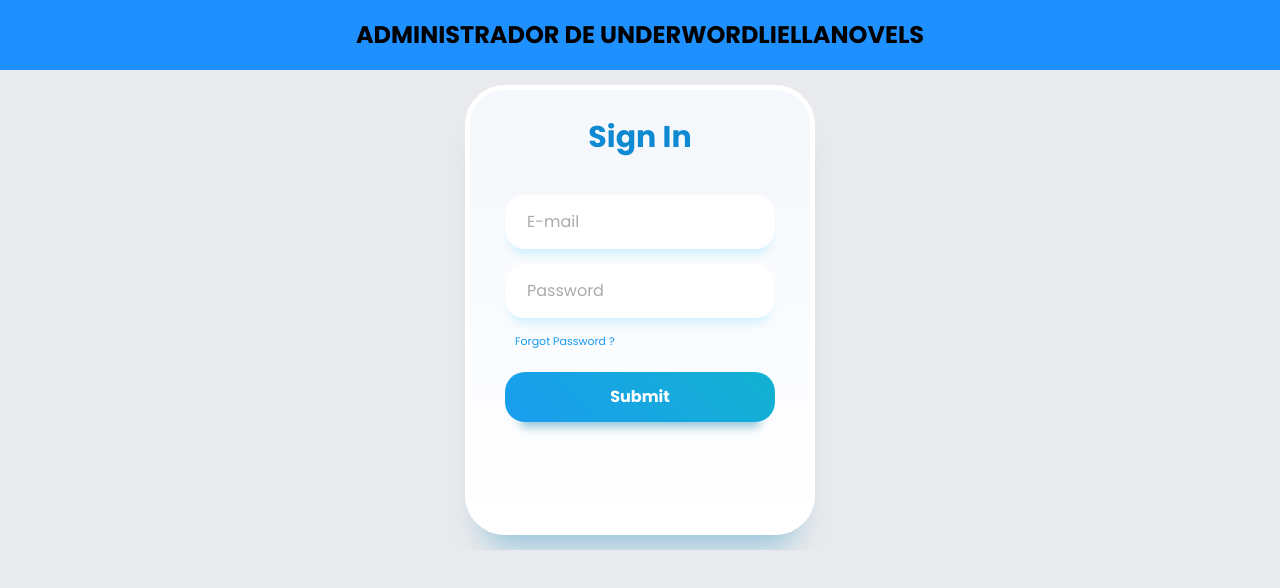
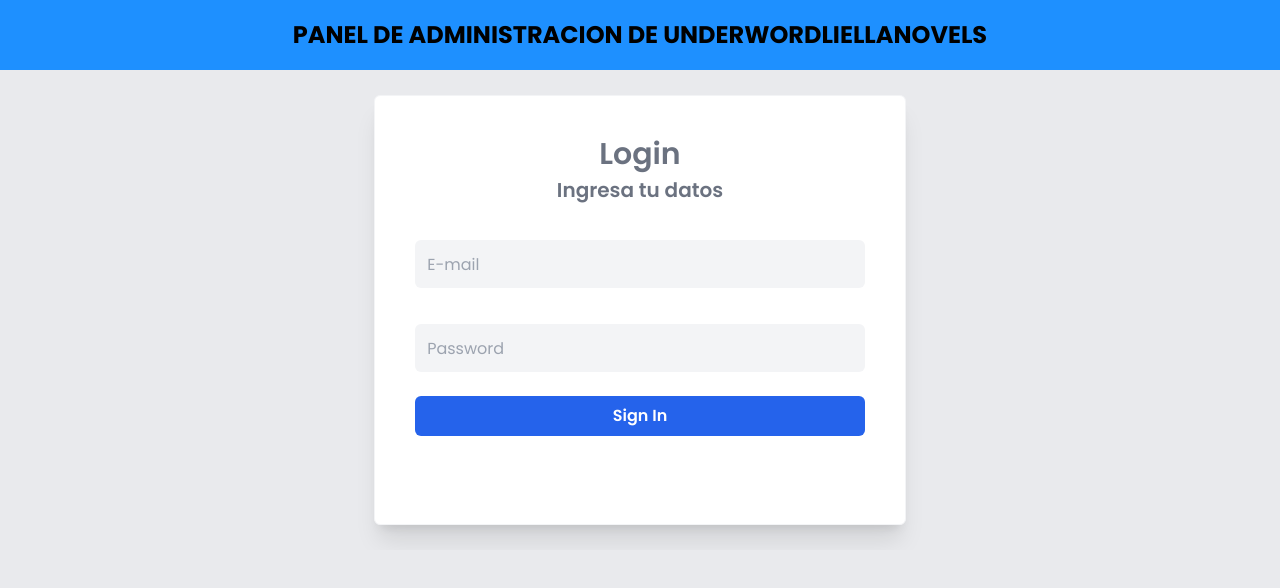
Before and after one commit to Moisessantos45/underword_liella_novels_frontend, a React (Vite) app: page /login-admin in a window 1280 px wide. Shown: the top 588 px of the page. Built offline with nearby package versions, Linux system fonts and the light colour scheme; no server answers.

Commit message:
Correcion de form login y styles del mismo

```diff
--- a/src/components/NabvarLogin.jsx
+++ b/src/components/NabvarLogin.jsx
@@ -4,7 +4,7 @@ const NabvarLogin = () => {
   return (
     <>
     <header className="header_logon flex justify-center items-center text-center uppercase text-base">
-      <h1 className="header_logon_title">Administrador de underwordliellanovels</h1>
+      <h1 className="header_logon_title">Panel de Administracion de underwordliellanovels</h1>
     </header>
     </>
   )
--- a/src/css/styleForm.css
+++ b/src/css/styleForm.css
@@ -133,4 +133,8 @@
   .form .login-button{
     border-radius: 10px;
   }
+  .header_logon_title {
+    font-size: 1.2rem;
+    font-weight: bolder;
+  }
 }
--- a/src/pages/FormLogin.jsx
+++ b/src/pages/FormLogin.jsx
@@ -31,7 +31,7 @@ const FormLogin = () => {
   const [password, setPassword] = useState("");
   const [alerta, setAlerta] = useState({});
   const [email, setEmail] = useState("");
-  const { userAuth, cargando, setAuth } = useAuth();
+  const { userAuth, cargando, setAuth, setCargando } = useAuth();
   const [error, setError] = useState("");
   const navigate = useNavigate();
 
@@ -57,23 +57,25 @@ const FormLogin = () => {
         email,
         password,
       });
-      console.log(data);
+      // console.log(data);
       setAuth(data);
       localStorage.setItem("token", data.token);
       toastify("Inicio exitoso", true);
+      setCargando(false);
       navigate("/dashboard");
     } catch (error) {
       toastify(error.response.data.msg, false);
       setError(error.response.data.msg);
       console.log(error);
     }
+    setCargando(false);
   };
 
   if (cargando) return <Loading />;
 
   return (
     <main className=" flex justify-center items-center main__content-form">
-      <div className="container-from">
+      {/* <div className="container-from">
         {error && (
           <span className=" bg-red-600 flex w-11/12 items-center justify-center m-auto text-white font-bold text-sm rounded-md h-8">
             {error}
@@ -108,7 +110,46 @@ const FormLogin = () => {
             defaultValue="Sign In"
           />
         </form>
-      </div>
+      </div> */}
+      <form
+        className="relative space-y-1 sm:h-88 h-105 rounded-md bg-white p-3 shadow-xl lg:p-10 border border-gray-100 margin"
+        onSubmit={handelSubmit}
+      >
+        <p className="text-xl font-semibold lg:text-3xl text-gray-500 text-center">
+          Login
+        </p>
+        <p className="text-xl font-semibold lg:text-xl m-3 text-gray-500 text-center">
+          Ingresa tu datos
+        </p>
+        <div className="">
+          <label className=""> Email Address </label>
+          <input
+            type="email"
+            value={email}
+            placeholder="E-mail"
+            onChange={(e) => setEmail(e.target.value)}
+            className="mt-2 h-12 w-full rounded-md bg-gray-100 text-gray-700 px-3 outline-none focus:ring"
+          />
+        </div>
+        <div>
+          <label className=""> Password </label>
+          <input
+            type="password"
+            value={password}
+            onChange={(e) => setPassword(e.target.value)}
+            placeholder="Password"
+            className="mt-2 h-12 w-full rounded-md bg-gray-100 text-gray-700  px-3 outline-none focus:ring"
+          />
+        </div>
+        <div>
+          <button
+            type="submit"
+            className="mt-5 w-full rounded-md bg-blue-600 p-2 text-center font-semibold text-white outline-none focus:ring"
+          >
+            Sign In
+          </button>
+        </div>
+      </form>
     </main>
   );
 };
--- a/tailwind.config.js
+++ b/tailwind.config.js
@@ -10,7 +10,15 @@ export default {
     extend: {
       spacing:{
         "12/12":"95%",
-        "18":"70px"
+        "18":"70px",
+        "84":"350px",
+        "86":"380px",
+        "88":"430px",
+        "90":"440px",
+        "98":"400px",
+        "99":"430px",
+        "100":"450px",
+        "105":"470px"
       }
     },
   },
```
